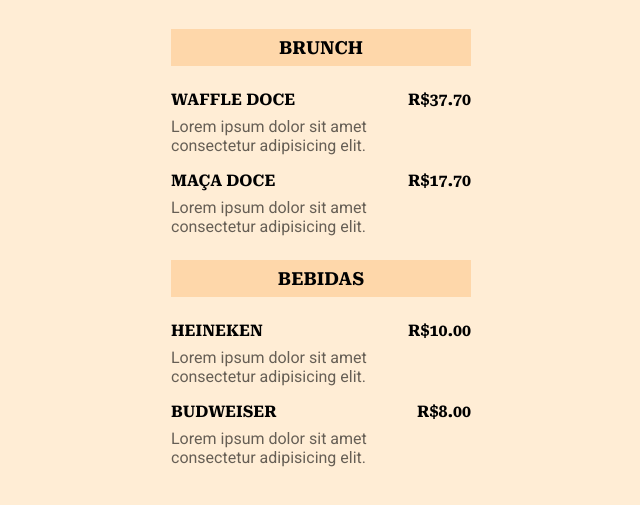
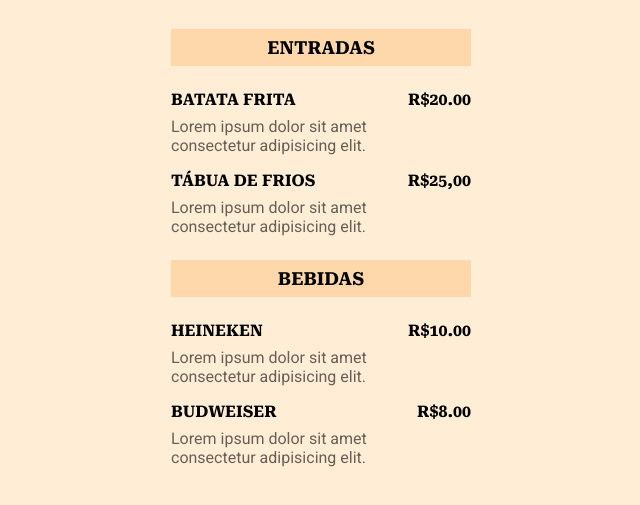
Before and after one commit to Azevdo/Qrcode, a plain HTML site: page index.html in a window 1280 px wide. Shown: the part 91-596 px from the top of the page, without its empty margins (319-959 px from the left). Drawn offline with Linux system fonts and the light colour scheme.

Commit message:
atualizado

```diff
--- a/index.html
+++ b/index.html
@@ -10,7 +10,6 @@
     <meta name="viewport" content="width=device-width, initial-scale=1.0">
     <title>RocketCoffee</title>
 
-
     <link rel="stylesheet" href="./style.css">
   </head>
 
@@ -22,32 +21,32 @@
     </header>
 
     <section>
-      <h2>Brunch</h2>
+      <h2>Entradas</h2>
 
       <ul>
         <li>
           <div class="details">
-            <h3>Waffle Doce</h3>
+            <h3>Batata Frita</h3>
             <p class="description">
               Lorem ipsum dolor sit amet consectetur adipisicing elit.
             </p>
           </div>
 
           <strong class="price">
-            R$37.70
+            R$20.00
           </strong>
         </li>
 
         <li>
           <div class="details">
-            <h3>Maça Doce</h3>
+            <h3>tábua de Frios</h3>
             <p class="description">
               Lorem ipsum dolor sit amet consectetur adipisicing elit.
             </p>
           </div>
 
           <strong class="price">
-            R$17.70
+            R$25,00
           </strong>
         </li>
 
```
